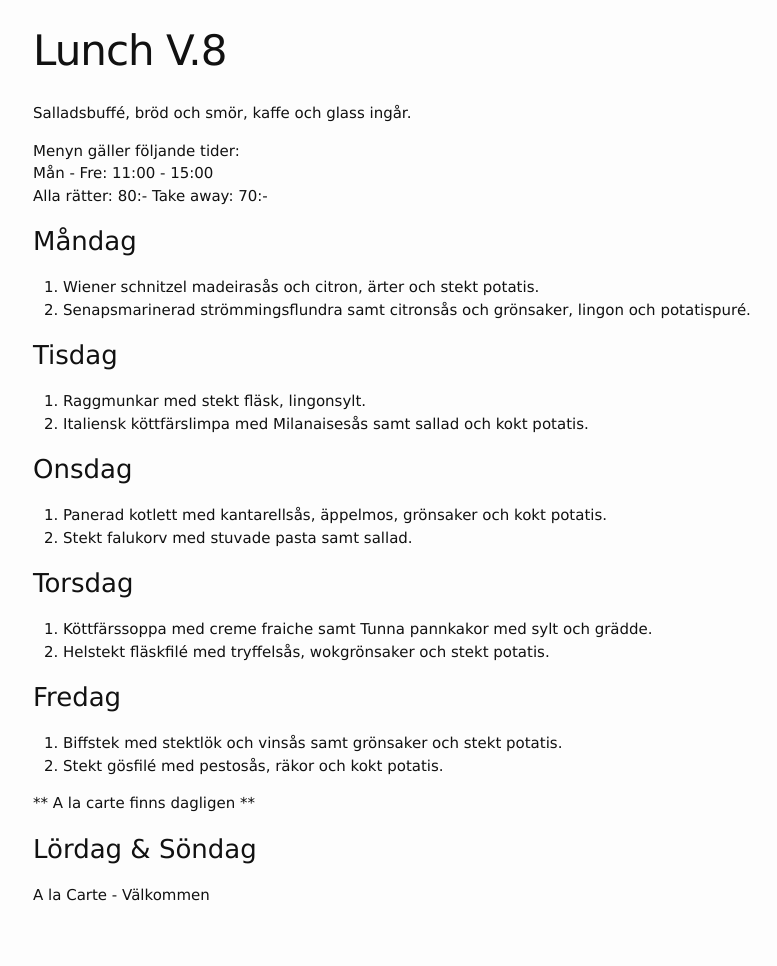
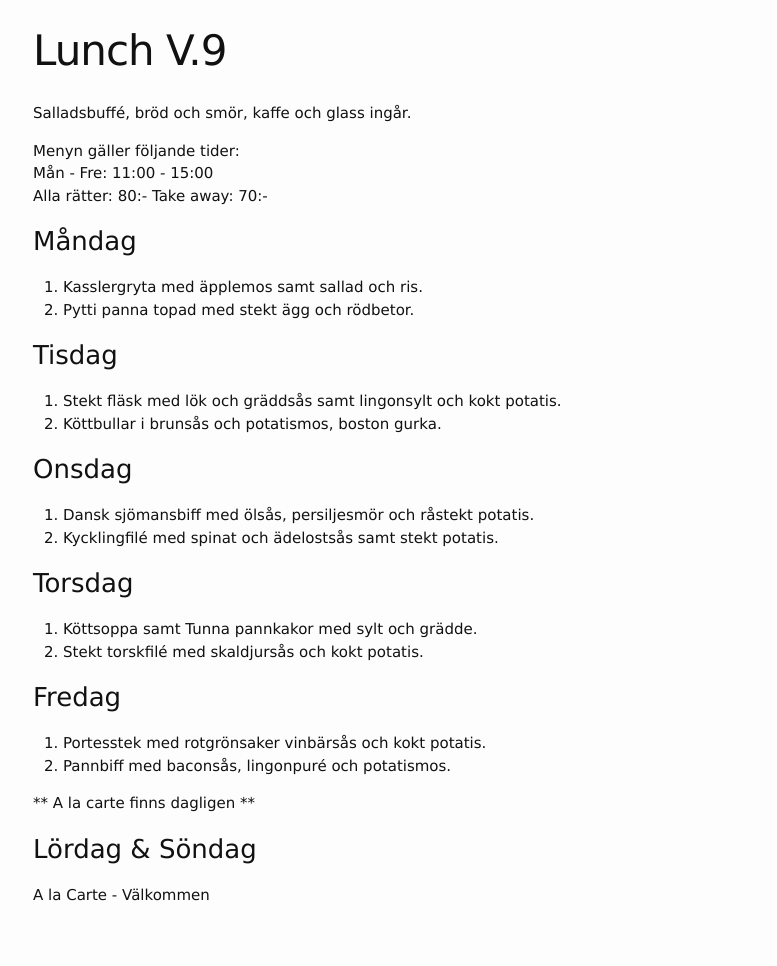
Before and after one commit to FarInn62/farinn62.github.io, a Jekyll site: the page built from lunch.md, in a window 1280 px wide. Shown: the whole page, without its empty margins (237-1014 px from the left). Built offline with Jekyll 4.4.1, drawn with Linux system fonts in a browser that asks for light colours.

Commit message:
Update lunch.md

```diff
--- a/lunch.md
+++ b/lunch.md
@@ -1,6 +1,6 @@
 ---
 layout: foodmenu
-title: Lunch V.8
+title: Lunch V.9
 permalink: /lunch/
 published: true
 ---
@@ -12,29 +12,29 @@ Alla rätter: 80:- Take away: 70:-
 
 ### Måndag
 
-1. Wiener schnitzel madeirasås och citron, ärter och stekt potatis.
-2. Senapsmarinerad strömmingsflundra samt citronsås och grönsaker, lingon och potatispuré.
+1. Kasslergryta med äpplemos samt sallad och ris.
+2. Pytti panna topad med stekt ägg och rödbetor.
 
 ### Tisdag
 
-1. Raggmunkar med stekt fläsk, lingonsylt.
-2. Italiensk köttfärslimpa med Milanaisesås samt sallad och kokt potatis.
+1. Stekt fläsk med lök och gräddsås samt lingonsylt och kokt potatis.
+2. Köttbullar i brunsås och potatismos, boston gurka.
 
 
 ### Onsdag
 
-1. Panerad kotlett med kantarellsås, äppelmos, grönsaker och kokt potatis.
-2. Stekt falukorv med stuvade pasta samt sallad.
+1. Dansk sjömansbiff med ölsås, persiljesmör och råstekt potatis.
+2. Kycklingfilé med spinat och ädelostsås samt stekt potatis.
 
 ### Torsdag
 
-1. Köttfärssoppa med creme fraiche samt Tunna pannkakor med sylt och grädde.
-2. Helstekt fläskfilé med tryffelsås, wokgrönsaker och stekt potatis.
+1. Köttsoppa samt Tunna pannkakor med sylt och grädde.
+2. Stekt torskfilé med skaldjursås och kokt potatis.
 
 ### Fredag
 
-1. Biffstek med stektlök och vinsås samt grönsaker och stekt potatis.
-2. Stekt gösfilé med pestosås, räkor och kokt potatis.
+1. Portesstek med rotgrönsaker vinbärsås och kokt potatis.
+2. Pannbiff med baconsås, lingonpuré och potatismos.
 
 ** A la carte finns dagligen **
 
```
